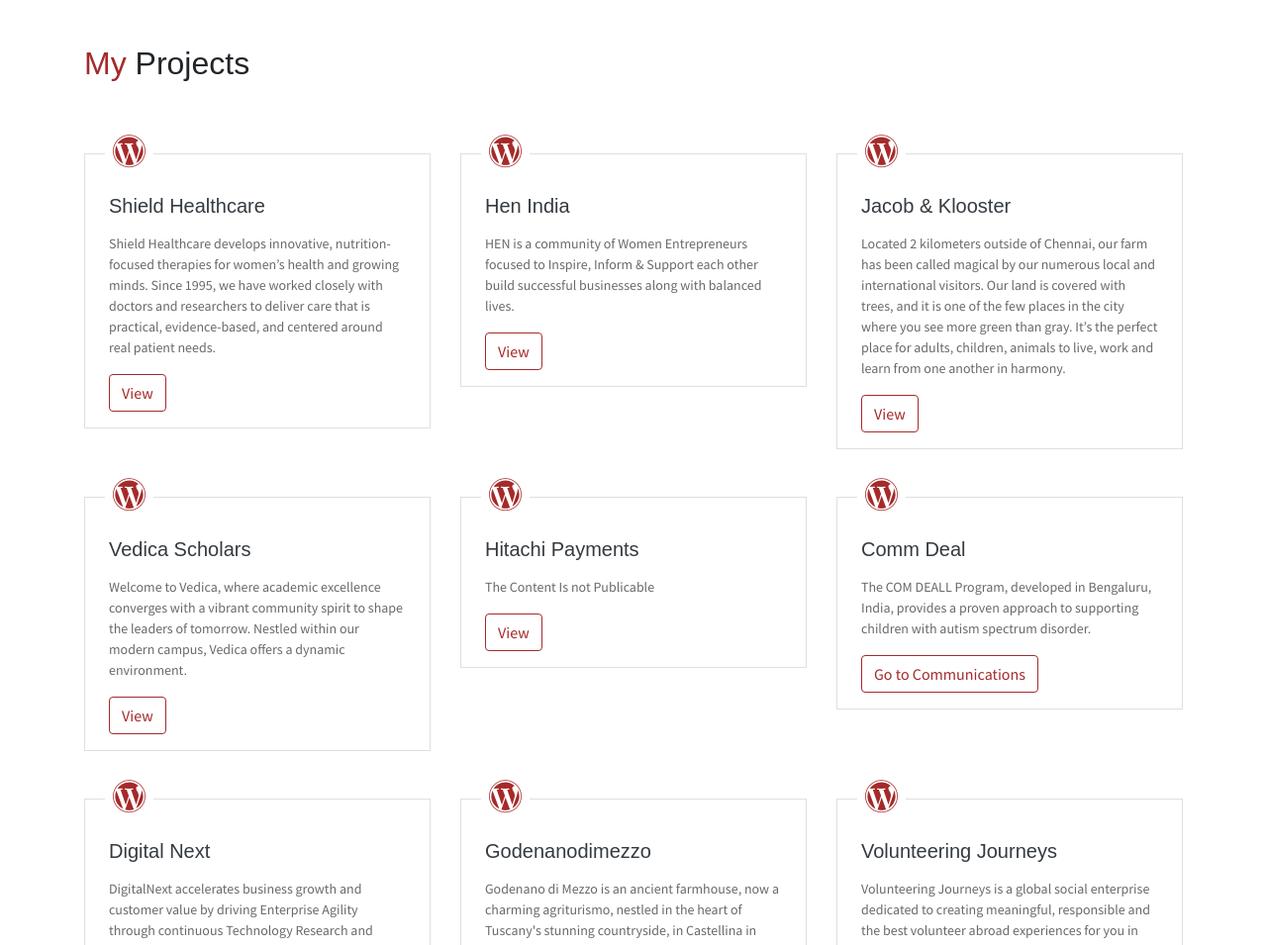
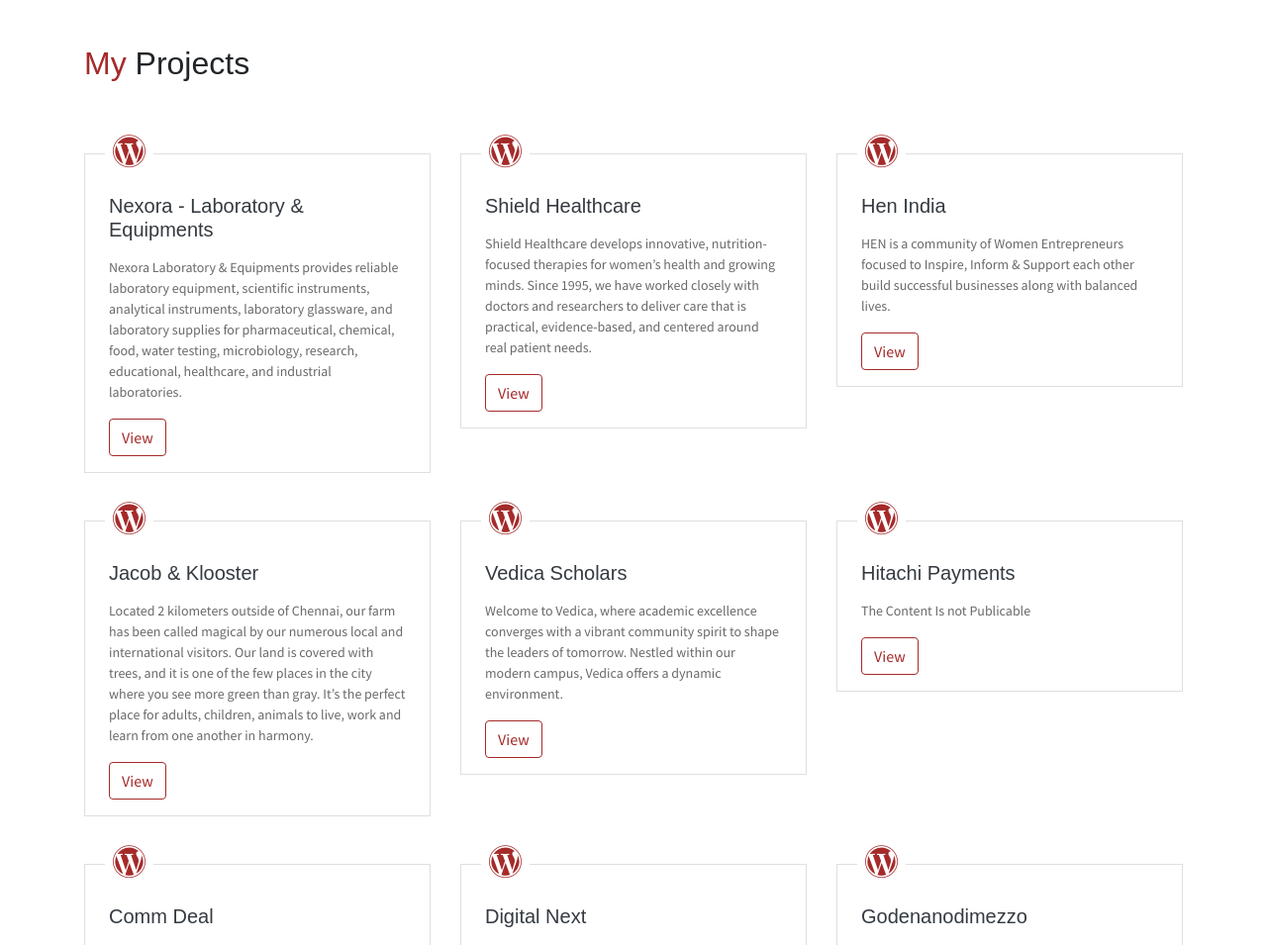
Before and after one commit to rakeshsahu15/Portfolio, a plain HTML site: page index.html in a window 1280 px wide. Shown: the part 4200-5155 px from the top of the page at 99% size. Drawn offline with nearby package versions, Linux system fonts and the light colour scheme; some packages are replaced by stand-ins of ours.

Commit message:
Update index.html

```diff
--- a/index.html
+++ b/index.html
@@ -65,7 +65,7 @@
                     <img src="assets/imgs/ra.kesh.01-23-12-2024-0001.webp" alt="" class="brand-img">
                     <li class="brand-txt">
                         <h5 class="brand-title">Rakesh Sahu</h5>
-                        <div class="brand-subtitle">Web Developer - Shopify Developer | WordPress Developer </div>
+                        <div class="brand-subtitle">Web Developer - Shopify Developer | WordPress Developer | Elementor Expert </div>
                     </li>
                 </ul>
                 <ul class="navbar-nav ml-auto">
@@ -369,6 +369,25 @@
         <div class="container">
             <h2 class="mb-5 pb-4"><span class="text-danger">My</span> Projects</h2>
             <div class="row">
+               <div class="col-md-4 col-sm-6">
+                    <div class="card mb-5">
+                       <div class="card-header has-icon">
+                            <i class="ti-wordpress text-danger" aria-hidden="true"></i>
+                        </div>
+                        <div class="card-body px-4 py-3">
+                            <h5 class="mb-3 card-title text-dark">Nexora - Laboratory & Equipments</h5>
+                            <P class="subtitle">Nexora Laboratory & Equipments provides reliable laboratory equipment, scientific instruments, analytical instruments, laboratory glassware, and laboratory supplies for pharmaceutical, chemical, food, water testing, microbiology, research, educational, healthcare, and industrial laboratories.
+</P>
+                            <button class="btn btn-outline-danger" type="button" onclick="window.open('https://nexoralabsolutions.com/', '_blank')">
+                                View
+                            </button>
+
+                        </div>
+                    </div>
+                </div>
+
+
+
                                       <div class="col-md-4 col-sm-6">
                     <div class="card mb-5">
                        <div class="card-header has-icon">
```
